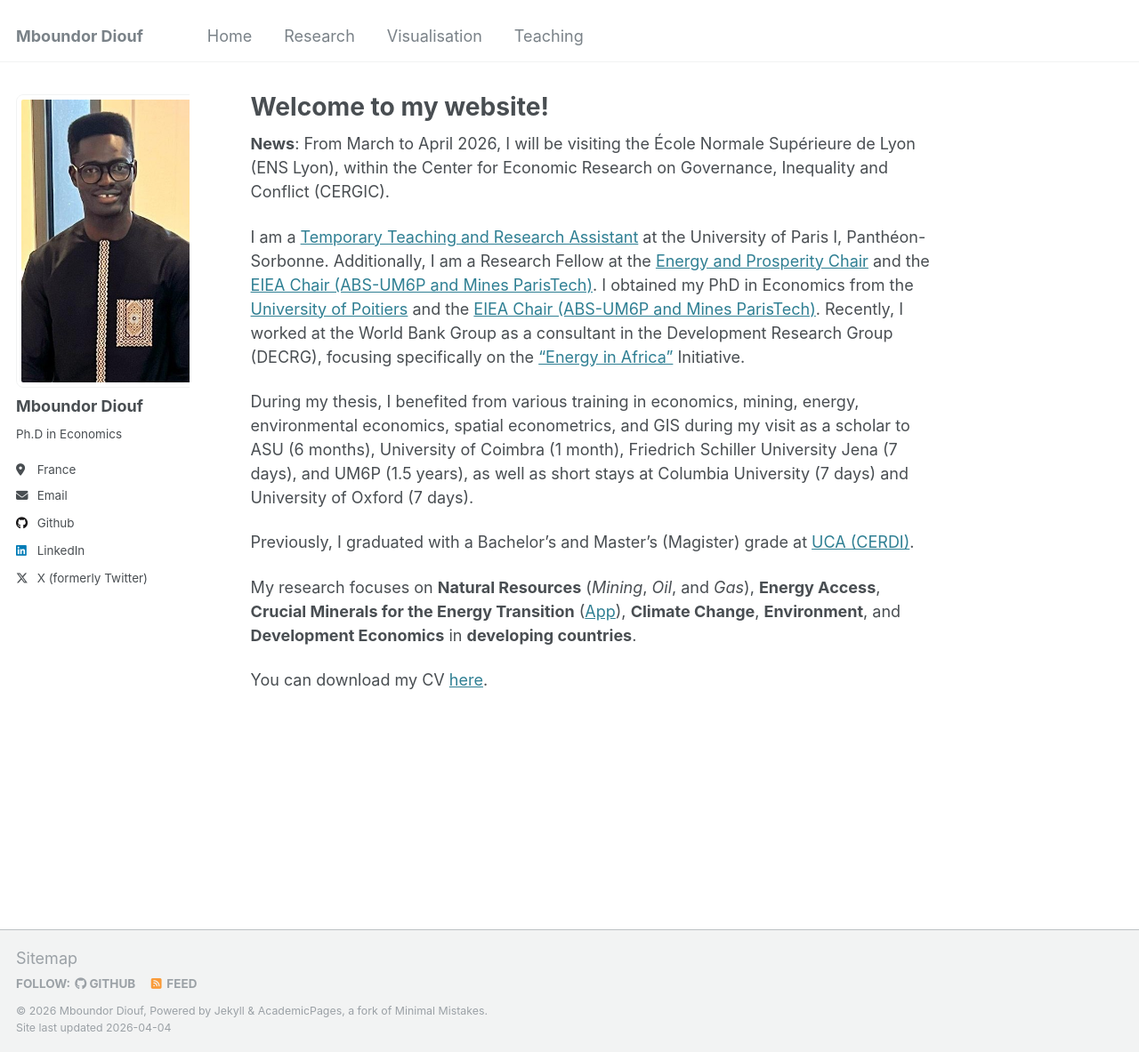
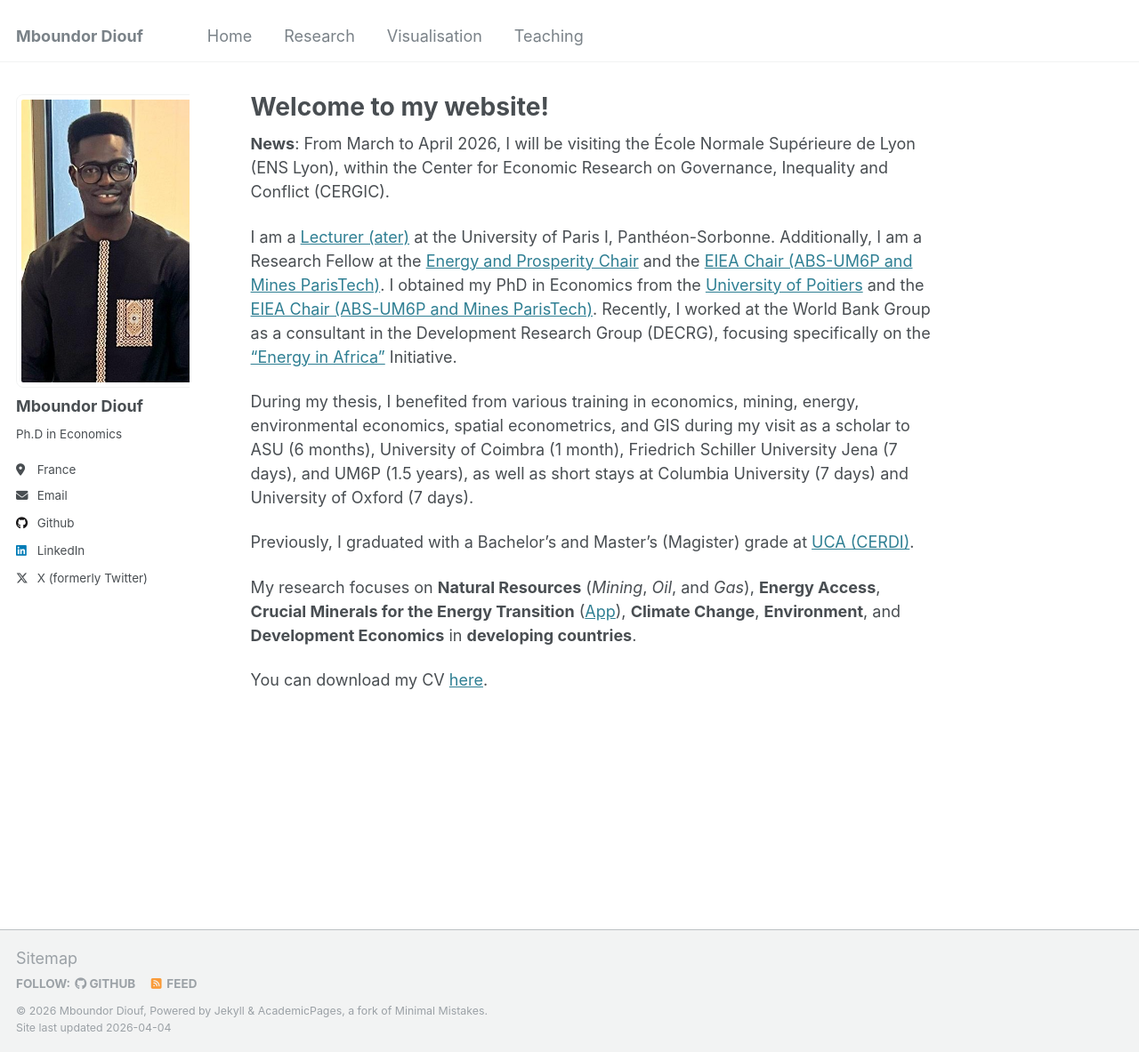
Before and after one commit to mboundordiouf/mboundordiouf.github.io, a Jekyll site: the page built from _pages/about.md, in a window 1280 px wide and 1183 px high. Shown: the whole window at 89% size. Built offline with Jekyll 4.4.1, drawn with Linux system fonts in a browser that asks for light colours.

Commit message:
Update position from Temporary Teaching Assistant to Lecturer

```diff
--- a/_pages/about.md
+++ b/_pages/about.md
@@ -9,7 +9,7 @@ redirect_from:
 ---
 **News**: From March to April 2026, I will be visiting the École Normale Supérieure de Lyon (ENS Lyon), within the Center for Economic Research on Governance, Inequality and Conflict (CERGIC).
 
-I am a  [Temporary Teaching and Research Assistant](https://www.pantheonsorbonne.fr/page-perso/mboundor.diouf%40) at the University of Paris I, Panthéon-Sorbonne. Additionally, I am a Research Fellow at the [Energy and Prosperity Chair](http://www.chair-energy-prosperity.org/en/category/research-fellows-1/mboundor-diouf-en/) and the [EIEA Chair (ABS-UM6P and Mines ParisTech)](https://www.linkedin.com/company/eiea-um6p/). I obtained my PhD in Economics from the [University of Poitiers](https://www.univ-poitiers.fr/) and the [EIEA Chair (ABS-UM6P and Mines ParisTech)](https://www.linkedin.com/company/eiea-um6p/). Recently, I worked at the World Bank Group as a consultant in the Development Research Group (DECRG), focusing specifically on the ["Energy in Africa"](https://www.worldbank.org/en/about/unit/unit-dec/research/initiatives#7) Initiative.
+I am a  [Lecturer (ater)](https://www.pantheonsorbonne.fr/page-perso/mboundor.diouf%40) at the University of Paris I, Panthéon-Sorbonne. Additionally, I am a Research Fellow at the [Energy and Prosperity Chair](http://www.chair-energy-prosperity.org/en/category/research-fellows-1/mboundor-diouf-en/) and the [EIEA Chair (ABS-UM6P and Mines ParisTech)](https://www.linkedin.com/company/eiea-um6p/). I obtained my PhD in Economics from the [University of Poitiers](https://www.univ-poitiers.fr/) and the [EIEA Chair (ABS-UM6P and Mines ParisTech)](https://www.linkedin.com/company/eiea-um6p/). Recently, I worked at the World Bank Group as a consultant in the Development Research Group (DECRG), focusing specifically on the ["Energy in Africa"](https://www.worldbank.org/en/about/unit/unit-dec/research/initiatives#7) Initiative.
 
 During my thesis, I benefited from various training in economics, mining, energy, environmental economics, spatial econometrics, and GIS during my visit as a scholar to ASU (6 months), University of Coimbra (1 month), Friedrich Schiller University Jena (7 days), and UM6P (1.5 years), as well as short stays at Columbia University (7 days) and University of Oxford (7 days).
 
```
